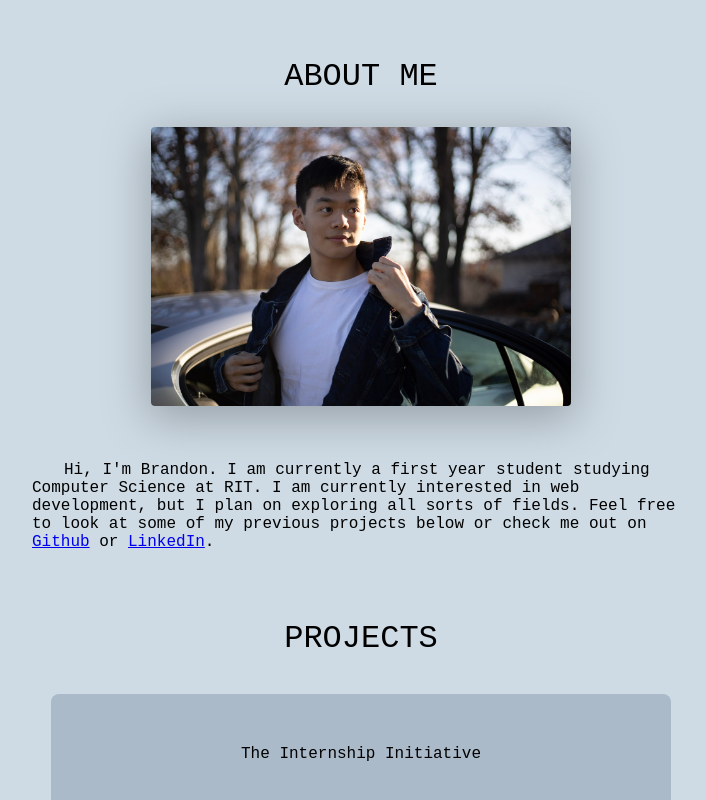
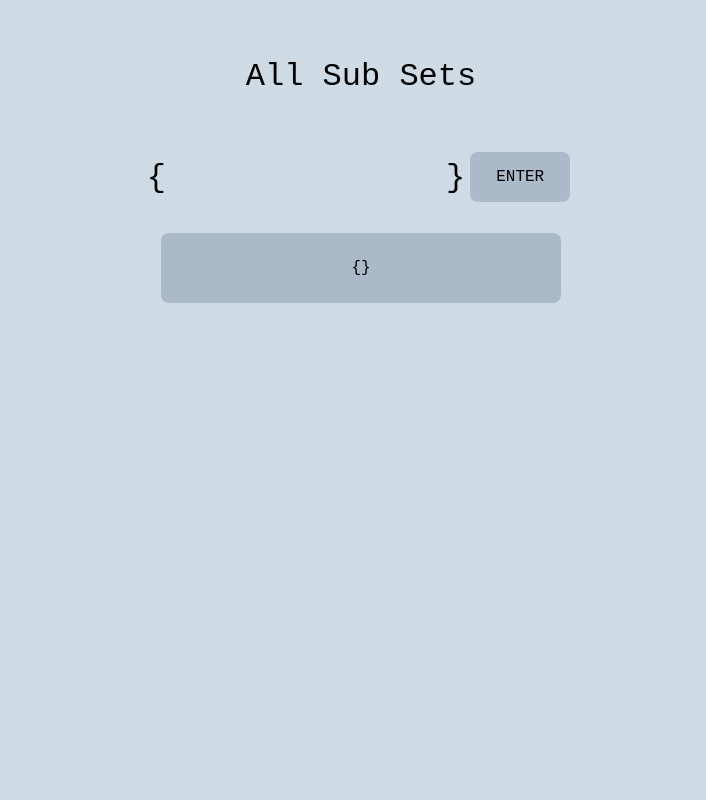
Before and after one commit to brandonlu1/b-lu, a React (Create React App) app: page /MATH190/all-subsets in a window 1280 px wide. Shown: the top 800 px of the page, without its empty margins (279-985 px from the left). Built offline with nearby package versions, Linux system fonts and the light colour scheme.

Commit message:
subset page

```diff
--- a/src/App.js
+++ b/src/App.js
@@ -3,6 +3,7 @@ import {BrowserRouter as Router, Route, Routes} from 'react-router-dom';
 import BlackJack from "./Pages/Blackjack";
 import Tii from "./Pages/Tii";
 import PropositionVisualizer from "./Pages/Discrete_Mathematics/PropositionVisualizer";
+import AllSubSets from "./Pages/Discrete_Mathematics/AllSubSets";
 
 function App() {
   return (
@@ -12,6 +13,7 @@ function App() {
       <Route exact path="/black-jack" element={<BlackJack/>}/>
       <Route exact path="/the-internship-initiative" element={<Tii/>}/>
       <Route exact path="/MATH190/proposition-visualizer" element={<PropositionVisualizer/>}/>
+      <Route exact path="/MATH190/all-subsets" element={<AllSubSets/>}/>
       <Route exact path="*" element={<Home/>}/>
       </Routes>
 
--- a/src/CSS/Assets/assets.css
+++ b/src/CSS/Assets/assets.css
@@ -28,3 +28,13 @@
     display: flex;
     flex-direction: column;
 }
+
+.fjc{
+    display: flex;
+    justify-content: center;
+}
+
+.faic{
+    display: flex;
+    align-items: center;
+}
--- a/src/CSS/Components/projectCard.css
+++ b/src/CSS/Components/projectCard.css
@@ -2,7 +2,7 @@
     width:200px;
     width:630px;
     height:200px;
-    height:120px;
+    height:70px;
     background-color: hsl(211, 22%, 73%);
     border-radius: 8px;
     display: flex;
@@ -16,5 +16,4 @@
 .project--card--container:hover{
     cursor: pointer;
     background-color: hsl(208, 19%, 68%);
-
 }
--- /dev/null
+++ b/src/CSS/Pages/allSubSets.css
@@ -0,0 +1,28 @@
+.discrete--card--container{
+    min-width:400px;
+    height:70px;
+    background-color: hsl(211, 22%, 73%);
+    border-radius: 8px;
+    display: flex;
+    flex-direction: column;
+    justify-content: center;
+    text-align: center;
+    user-select: none;
+    margin:5px;
+}
+
+.discrete--input{
+    padding: 12px 20px;
+    height:30px;
+    width:240px;
+    display: inline-block;
+    background-color: transparent;
+    border: none;
+    border-radius: 4px;
+    font-family: 'Courier New', Courier, monospace;
+    font-size: 1.25rem;
+}
+
+input:focus, textarea:focus, select:focus{
+    outline: none;
+}
--- /dev/null
+++ b/src/Pages/Discrete_Mathematics/AllSubSets.js
@@ -0,0 +1,33 @@
+import "../../CSS/Assets/page.css";
+import "../../CSS/Assets/assets.css";
+import { useState } from "react";
+import DiscreteCard from "./DiscreteCard";
+
+export default function AllSubSets(props){
+    const [subsets, SetSubSets] = useState(["{}"]);
+    const [set, setSet] = useState("");
+    return(
+    <div className="home--container">
+        <div className="home--projects">
+            <p className="title2">All Sub Sets</p>
+
+            <div className="fr faic">
+                <p className="title2">&#x7B;</p>
+                <input type="text" className="discrete--input" onChange={(e)=>setSet(e.target.value)}/>
+                <p className="title2"> &#x7D;</p>
+                <div className="proposition--delete--container"><p className="title3" onClick={findSubSets()}>ENTER</p></div>
+            </div>
+            {subsets.map((subset) =>
+                <DiscreteCard subset={subset} />
+            )}
+        </div>
+    </div>)
+
+    function findSubSets(){
+        let split = set.split(",");
+        console.log(split)
+    }
+
+
+
+}
--- /dev/null
+++ b/src/Pages/Discrete_Mathematics/DiscreteCard.js
@@ -0,0 +1,11 @@
+import "../../CSS/Assets/page.css";
+import "../../CSS/Pages/allSubSets.css";
+import "../../CSS/Assets/assets.css";
+
+
+ export default function DiscreteCard(props){
+    return(
+    <div className="discrete--card--container">
+        <p className="title3">{props.subset}</p>
+    </div>)
+}
--- a/src/Pages/Discrete_Mathematics/PropositionVisualizer.js
+++ b/src/Pages/Discrete_Mathematics/PropositionVisualizer.js
@@ -17,11 +17,14 @@ const propositions = [
 export default function PropositionVisualizer(props){
     const [proposition, setProposition] = useState("");
     const [termCount, setTermCount] = useState(0);
+    const [isValid, setIsValid] = useState(true)
+    const [splitProposition, setSplitProposition] = useState([""]);
     return(
     <div className="home--container">
         <div className="home--projects">
-            <p className="title2">PROPOSITION VISUALIZER</p>
+            <p className="title2">TRUTH TABLE VISUALIZER</p>
             <p className="title2">{proposition}</p>
+            <p className="title3"> {!isValid ? "Sorry, you entered an invalid proposition." : ""}</p>
             <div className="fr">
                 <div className="visualizer--mapping">{propositions.map((p)=> <PropositionKey name={p.name} id = {p.name} onClick = {() => setProposition(proposition + " " + p.name)}/>)}</div>
                 <div className="fc">
@@ -38,10 +41,32 @@ export default function PropositionVisualizer(props){
         setProposition(proposition.substring(0,proposition.length-2));
     }
 
-    function enter(){
+    function valid(){
+        if (splitProposition.length < 2){
+            return false;
+        }
+        else{
+            return true;
+        }
 
     }
 
+    function enter(){
+        splitProp();
+        if (valid()){
+            setIsValid(true)
+            createTable()
+        }
+        else{
+            setIsValid(false)
+        }
+
+    }
+
+    function splitProp(){
+        setSplitProposition(proposition.split(" "))
+        console.log(splitProposition)
+    }
     //Creates the truth table
     function createTable(){
 
--- a/src/Pages/Home.js
+++ b/src/Pages/Home.js
@@ -23,9 +23,8 @@ export default function Home(props){
             <div className="">
                 <p className="title3">
                     <br/>
-                    &emsp;&emsp;Hi, I'm Brandon. I am currently a first year student studying Computer Science at RIT.
-                    I am currently interested in web development, but I plan on exploring all sorts of fields.
-                    Feel free to look at some of my previous projects below or check me out on <a href="https://github.com/brandonlu1">Github</a> or <a href="https://www.linkedin.com/in/brandon-lu-b6079b163/">LinkedIn</a>.
+                    &emsp;&emsp;Hi, I'm Brandon. I am currently a first year student studying Computer Science at RIT. In the past, I worked with development tools like ReactJS, MongoDB, Python, and Java.
+                    Feel free to look at some of my projects below or check me out on <a href="https://github.com/brandonlu1">Github</a> or <a href="https://www.linkedin.com/in/brandon-lu-b6079b163/">LinkedIn</a>.
                  </p>
             </div>
             <p className="title2">PROJECTS</p>
```
